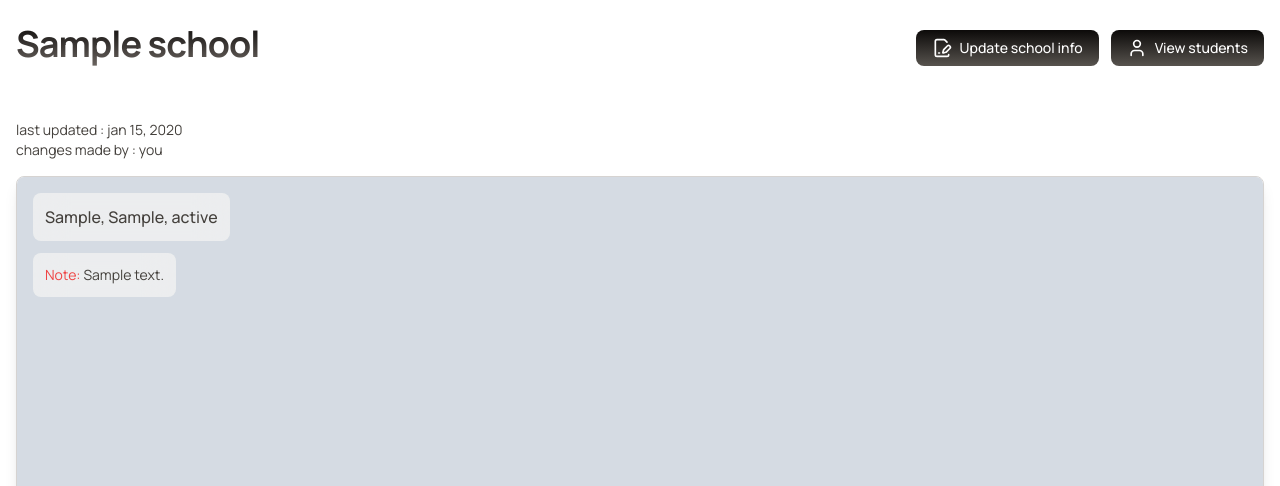
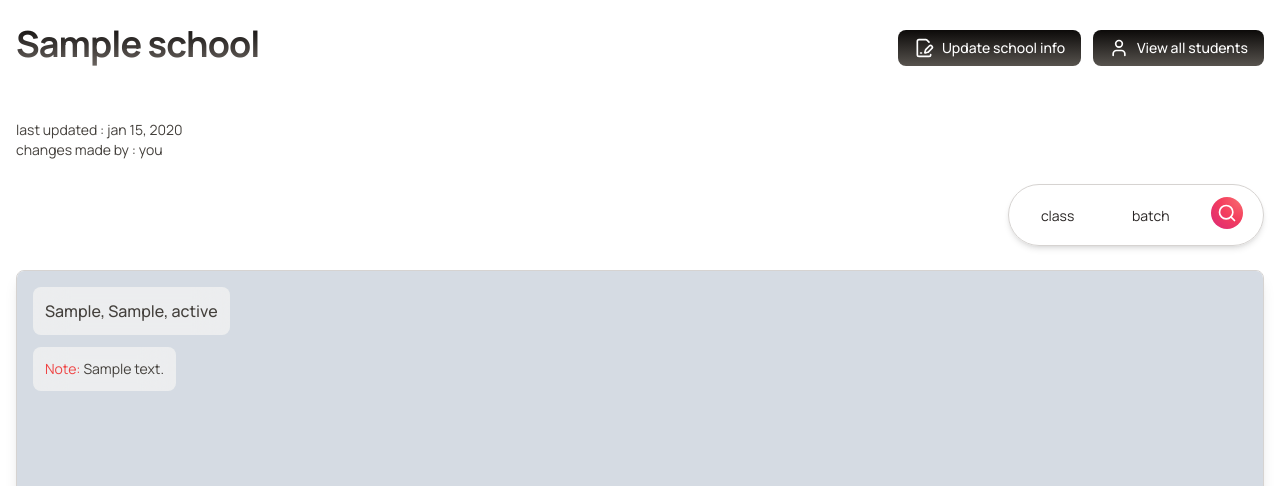
Before and after one commit to S-Ashique/learning-links, a Django app: page /super-user/school/1/ in a window 1280 px wide. Shown: the top 486 px of the page. Run offline with Django 5.2, Linux system fonts and the light colour scheme; the first user in the database is signed in; tables that the repository leaves empty hold one stand-in row (Sample ...).

Commit message:
students filter

```diff
--- a/static/css/styles.css
+++ b/static/css/styles.css
@@ -1086,6 +1086,10 @@ video {
   height: 20rem;
 }
 
+.h-9 {
+  height: 2.25rem;
+}
+
 .h-svh {
   height: 100svh;
 }
@@ -1104,6 +1108,10 @@ video {
 
 .w-44 {
   width: 11rem;
+}
+
+.w-64 {
+  width: 16rem;
 }
 
 .w-9\/12 {
@@ -1137,6 +1145,10 @@ video {
 
 .max-w-xl {
   max-width: 36rem;
+}
+
+.shrink-0 {
+  flex-shrink: 0;
 }
 
 @keyframes pulse {
@@ -1233,6 +1245,10 @@ video {
   margin-bottom: calc(1.5rem * var(--tw-space-y-reverse));
 }
 
+.justify-self-end {
+  justify-self: end;
+}
+
 .overflow-hidden {
   overflow: hidden;
 }
@@ -1316,6 +1332,10 @@ video {
   background-color: rgb(214 211 209 / var(--tw-bg-opacity, 1));
 }
 
+.bg-transparent {
+  background-color: transparent;
+}
+
 .bg-white {
   --tw-bg-opacity: 1;
   background-color: rgb(255 255 255 / var(--tw-bg-opacity, 1));
@@ -1363,11 +1383,21 @@ video {
   padding-right: 0.5rem;
 }
 
+.px-3 {
+  padding-left: 0.75rem;
+  padding-right: 0.75rem;
+}
+
 .px-4 {
   padding-left: 1rem;
   padding-right: 1rem;
 }
 
+.px-5 {
+  padding-left: 1.25rem;
+  padding-right: 1.25rem;
+}
+
 .py-1 {
   padding-top: 0.25rem;
   padding-bottom: 0.25rem;
@@ -1507,6 +1537,16 @@ video {
 .antialiased {
   -webkit-font-smoothing: antialiased;
   -moz-osx-font-smoothing: grayscale;
+}
+
+.placeholder-stone-800::-moz-placeholder {
+  --tw-placeholder-opacity: 1;
+  color: rgb(41 37 36 / var(--tw-placeholder-opacity, 1));
+}
+
+.placeholder-stone-800::placeholder {
+  --tw-placeholder-opacity: 1;
+  color: rgb(41 37 36 / var(--tw-placeholder-opacity, 1));
 }
 
 .shadow-lg {
--- a/templates/pages/school/school.html
+++ b/templates/pages/school/school.html
@@ -47,7 +47,7 @@
         <circle cx="12" cy="7" r="4" />
       </svg>
 
-      View students</a
+      View all students</a
     >
 
   </div>
@@ -57,11 +57,18 @@
   </h1>
 </div>
 
-<div class="mb-4">
+<div class="mb-6">
   <p >last updated : <span id="school_updated_at"> {{school.updated_at|date:"b d, Y" }} </span></p>
   <p >changes made by : <span id="school_updated_by"> {% if request.user.username == school.updated_by.username %} you {% else %} {% if request.user.is_superuser %}{{school.updated_by}} {% else %} {{school.updated_by.username}} {% endif %} {% endif %} </span></p>
 </div>
 
+<div class="w-64 relative border border-stone-300 shadow-md mb-6 px-5 py-3 rounded-full flex flex-col items-center justify-self-end">
+  <form  action=" {% if request.user.is_superuser %} {% url 'admin-all-students' school.id %}  {% else %} {% url 'user-all-students' school.id %} {% endif %}" method="get" class=" flex gap-2">
+    <input placeholder="class" type="number" name="class_name" id="class_name" autofocus class="h-9 bg-transparent w-full px-3 py-1 placeholder-stone-800" required>
+    <input placeholder="batch" type="number" name="year" id="year" class="h-9 bg-transparent w-full px-3 py-1 placeholder-stone-800" required>
+    <button type="submit" class="btn btn-destructive size-8 rounded-full shrink-0"><svg xmlns="http://www.w3.org/2000/svg" width="24" height="24" viewBox="0 0 24 24" fill="none" stroke="currentColor" stroke-width="2" stroke-linecap="round" stroke-linejoin="round" ><circle cx="11" cy="11" r="8"/><path d="m21 21-4.3-4.3"/></svg></button>
+  </form>
+</div>
 <div
 id="school_data"
   class="h-svh rounded-lg overflow-hidden shadow-lg border border-stone-300 relative"
```
Also changed, not shown: student/views.py (+18 -4 lines).
